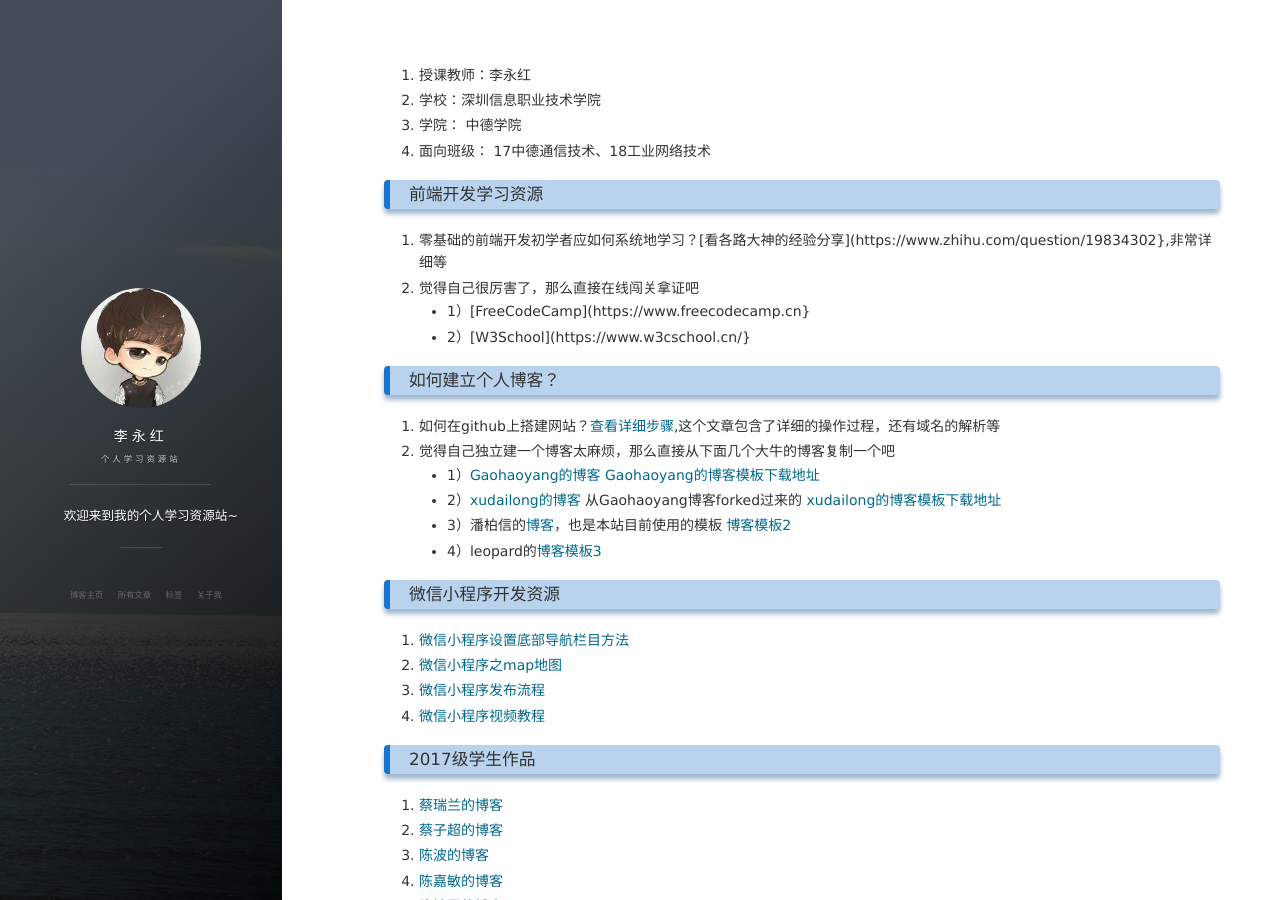
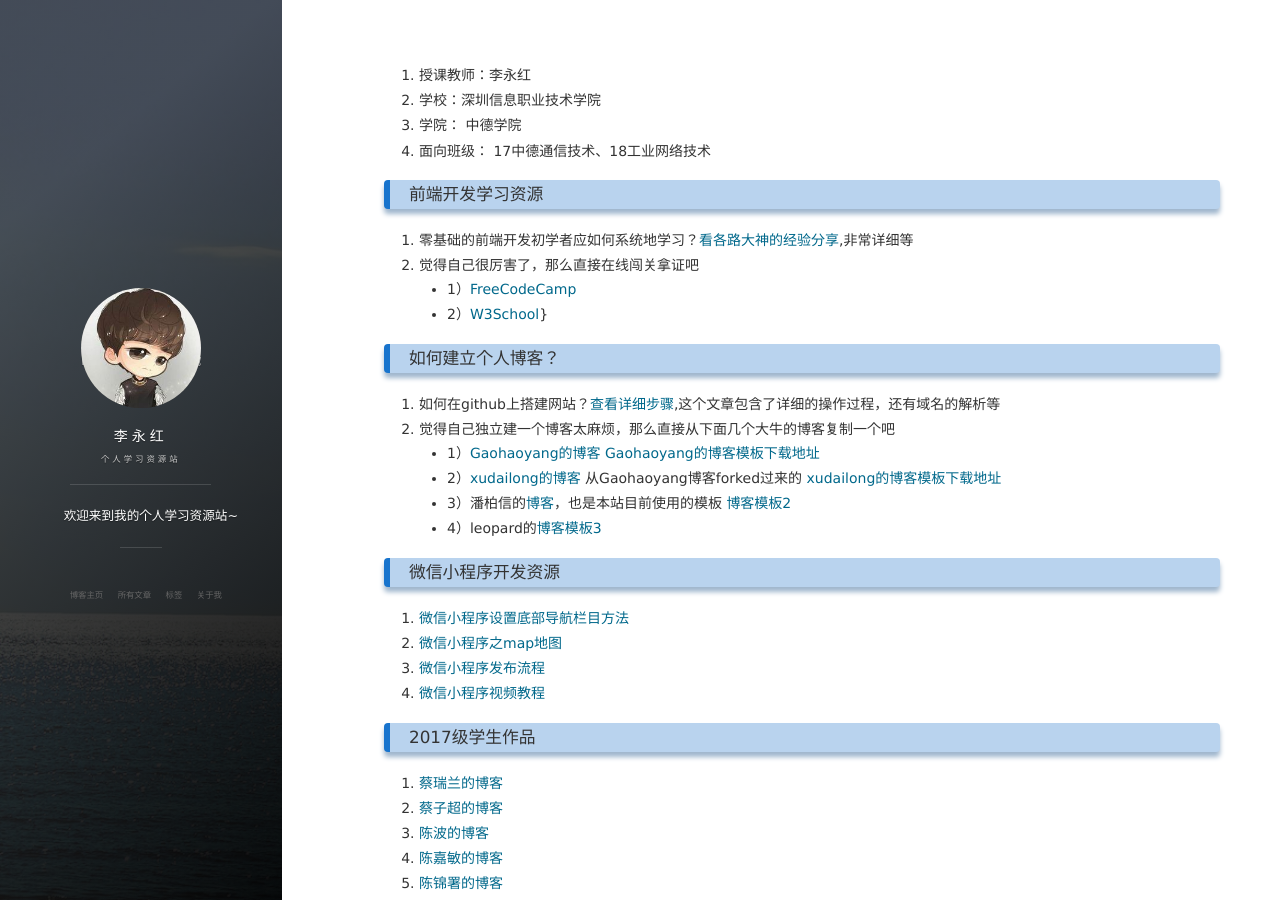
Before and after one commit to cuteftp/cuteftp.github.io, a Jekyll site: the page built from index.md, in a window 1280 px wide and 900 px high. Built offline with Jekyll 4.4.1, drawn with Linux system fonts in a browser that asks for light colours; nearby versions of some CDN libraries; our own code applies the rules of GitHub Pages for plain Markdown files; the list of posts is cut into pages by our own code; comment, search, counter and statistics services are not loaded; some of the changed lines change nothing that is shown.

Commit message:
Add files via upload

```diff
--- a/index.md
+++ b/index.md
@@ -4,10 +4,10 @@
 4. 面向班级： 17中德通信技术、18工业网络技术
 
 ### 前端开发学习资源
-1.  零基础的前端开发初学者应如何系统地学习？[看各路大神的经验分享](https://www.zhihu.com/question/19834302},非常详细等
+1.  零基础的前端开发初学者应如何系统地学习？[看各路大神的经验分享](https://www.zhihu.com/question/19834302){:target="_blank"},非常详细等
 2.  觉得自己很厉害了，那么直接在线闯关拿证吧
-- 1）[FreeCodeCamp](https://www.freecodecamp.cn}
-- 2）[W3School](https://www.w3cschool.cn/}
+- 1）[FreeCodeCamp](https://www.freecodecamp.cn){:target="_blank"}
+- 2）[W3School](https://www.w3cschool.cn/){:target="_blank"}}
 
 
 ### 如何建立个人博客？
```
